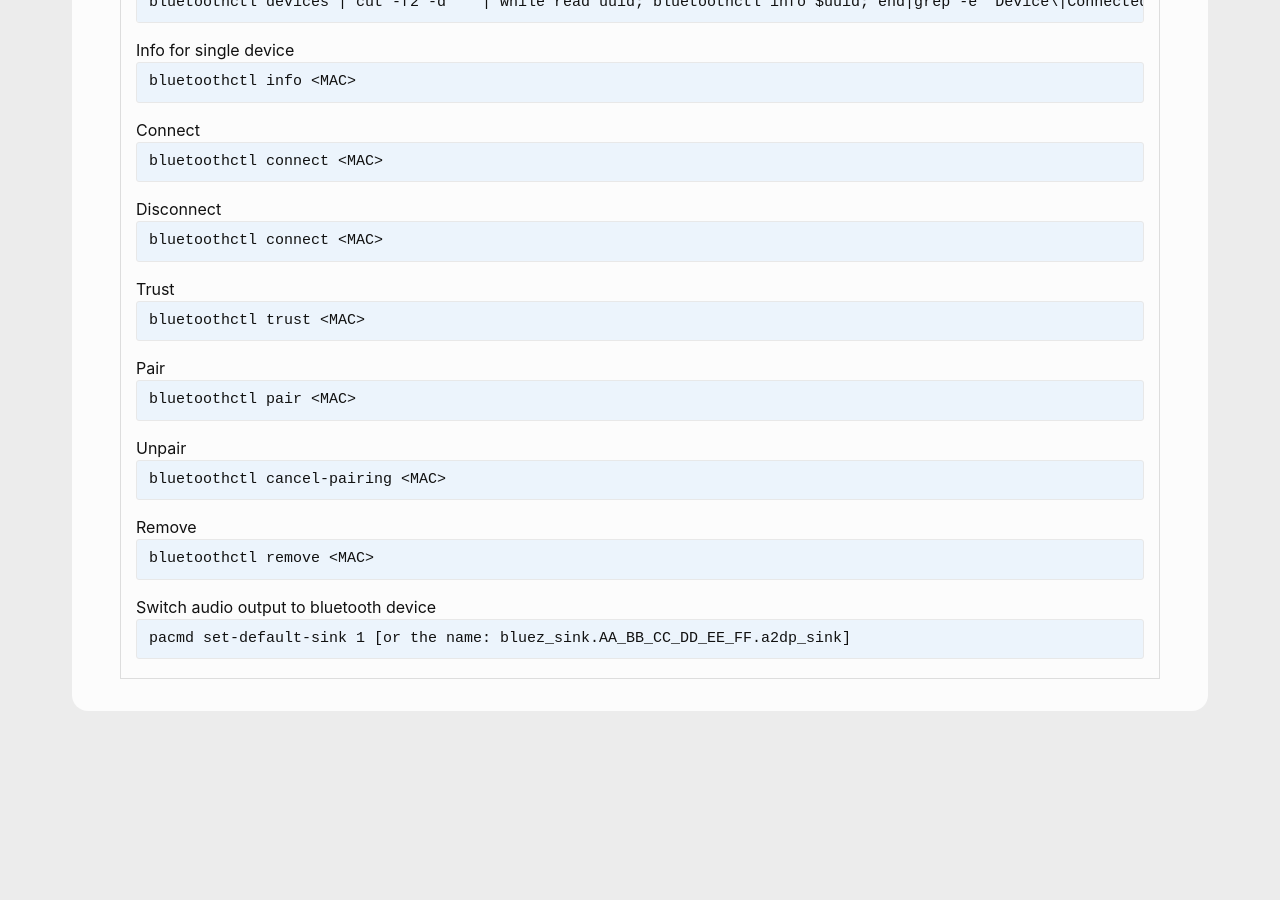
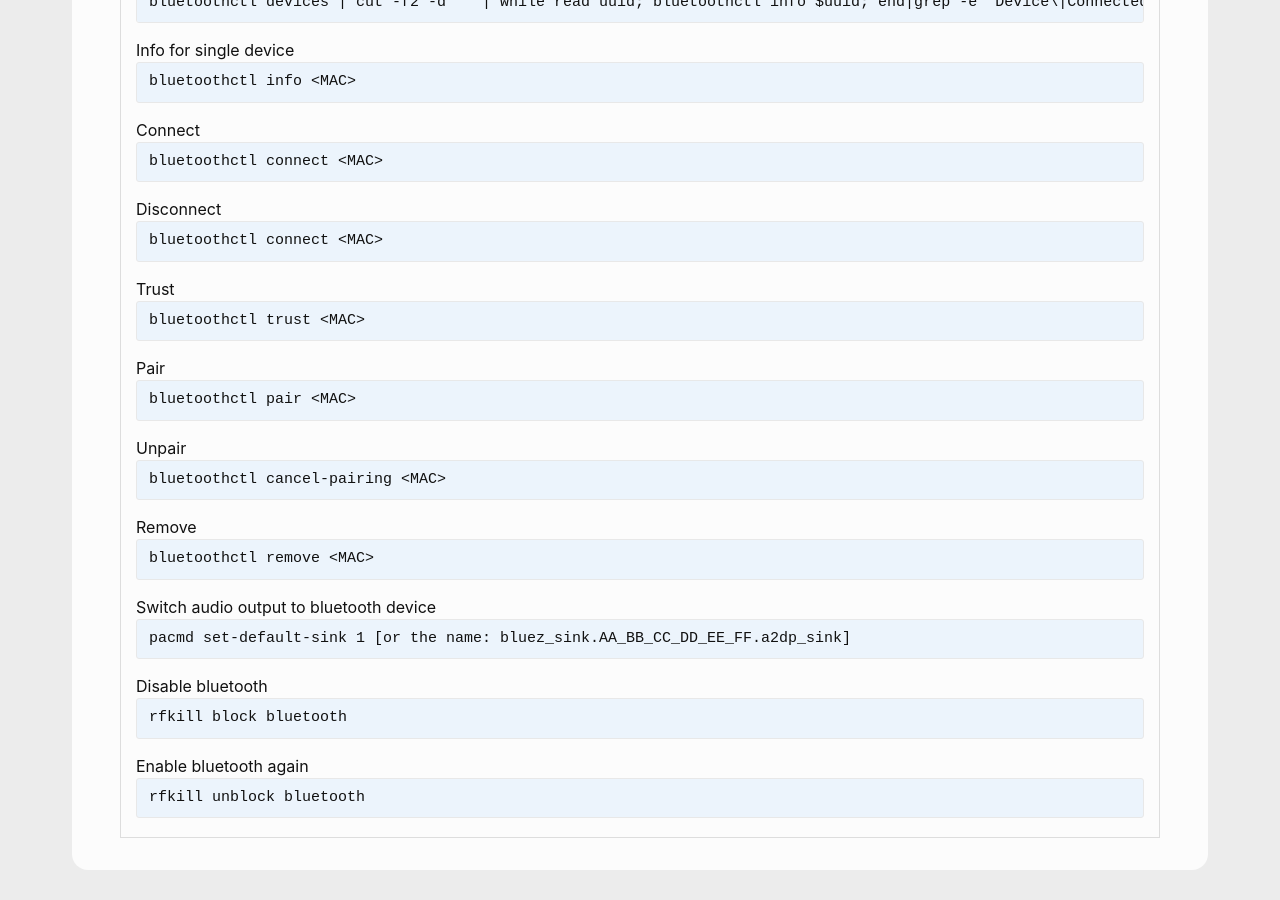
Before and after one commit to andreas-mausch/cheatsheets, a Jekyll site: the page built from _cheatsheets/sound.md, in a window 1280 px wide and 900 px high, scrolled down 1091 px. Built offline with Jekyll 4.4.1, drawn with Linux system fonts in a browser that asks for light colours; before the commit the page ends 1832 px from its top, so only the background shows below that.

Commit message:
Disable bluetooth

```diff
--- a/_cheatsheets/sound.md
+++ b/_cheatsheets/sound.md
@@ -26,4 +26,6 @@ section:
       Unpair: bluetoothctl cancel-pairing <MAC>
       Remove: bluetoothctl remove <MAC>
       Switch audio output to bluetooth device: "pacmd set-default-sink 1 [or the name: bluez_sink.AA_BB_CC_DD_EE_FF.a2dp_sink]"
+      Disable bluetooth: rfkill block bluetooth
+      Enable bluetooth again: rfkill unblock bluetooth
 ---
```
